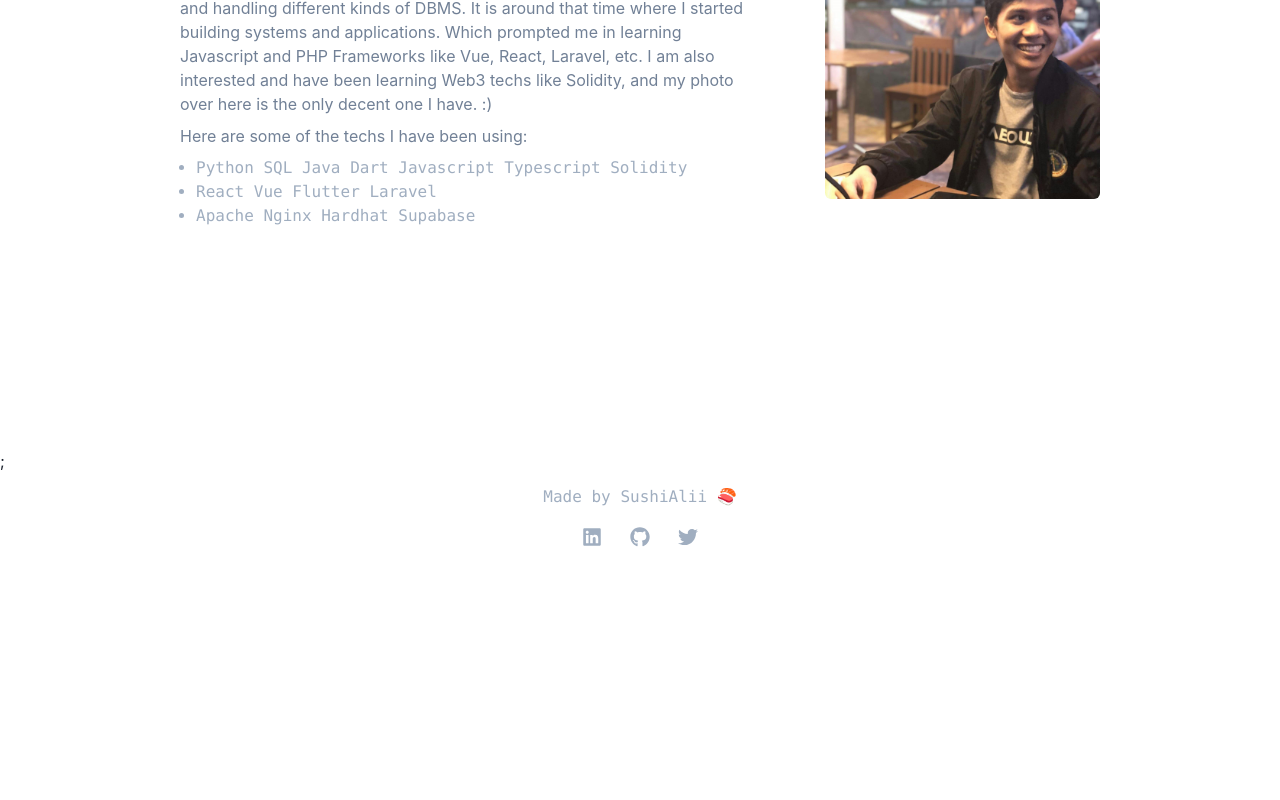
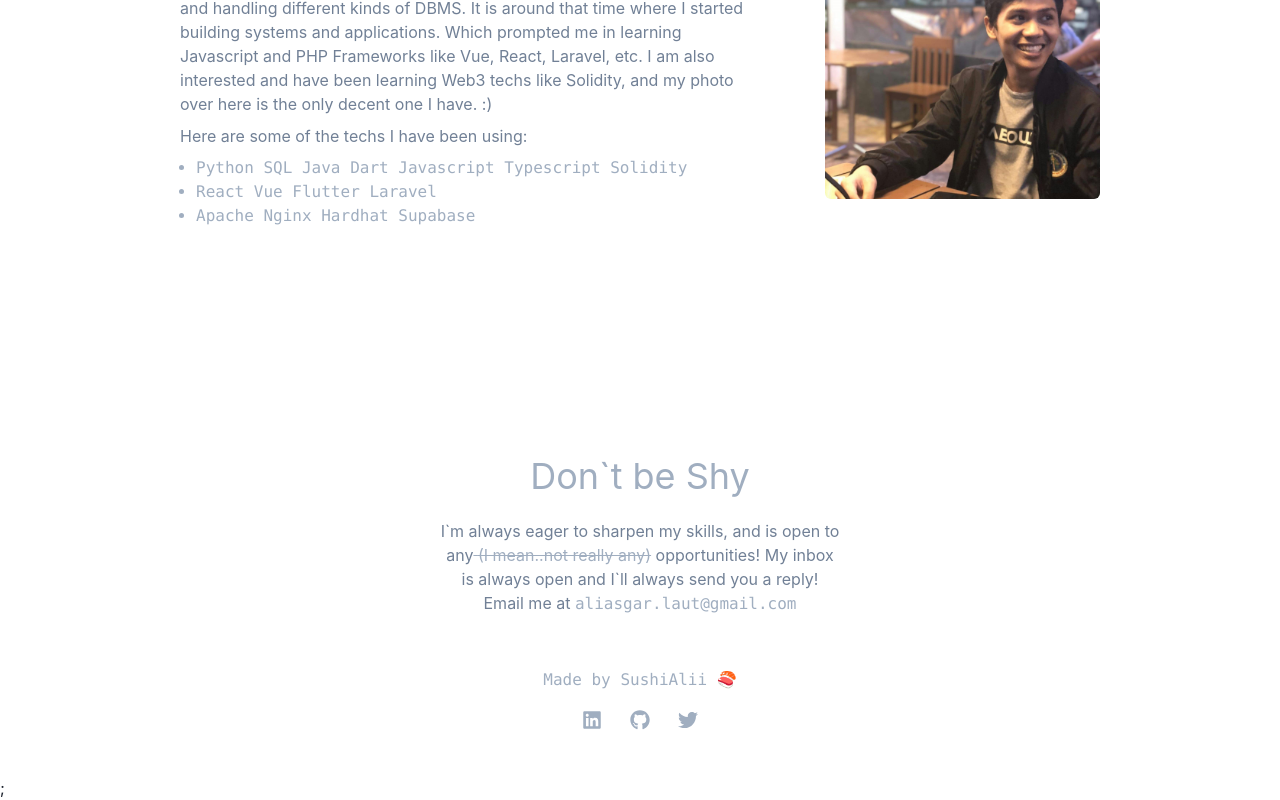
Before and after one commit to sushiAlii/portfolio, a Next.js app: page / in a window 1280 px wide. Shown: the part 2135-2935 px from the top of the page. Before the commit the page ends 2728 px from the top, so only its background shows below. Built offline with nearby package versions, Linux system fonts and the light colour scheme.

Commit message:
Added Contact Me Component

```diff
--- a/pages/index.tsx
+++ b/pages/index.tsx
@@ -1,6 +1,7 @@
 import type { NextPage } from "next";
 import Head from "next/head";
 import { AboutContent } from "../components/AboutContent";
+import { ContactMe } from "../components/ContactMe";
 import { Footer } from "../components/Footer";
 import { MainContent } from "../components/MainContent";
 import { Navbar } from "../components/Navbar";
@@ -21,8 +22,9 @@ const Home: NextPage = () => {
       </div>
       <div className="full-height">
         <AboutContent />
-        <Footer />
       </div>
+      <ContactMe />
+      <Footer />
     </div>
   );
 };
```
